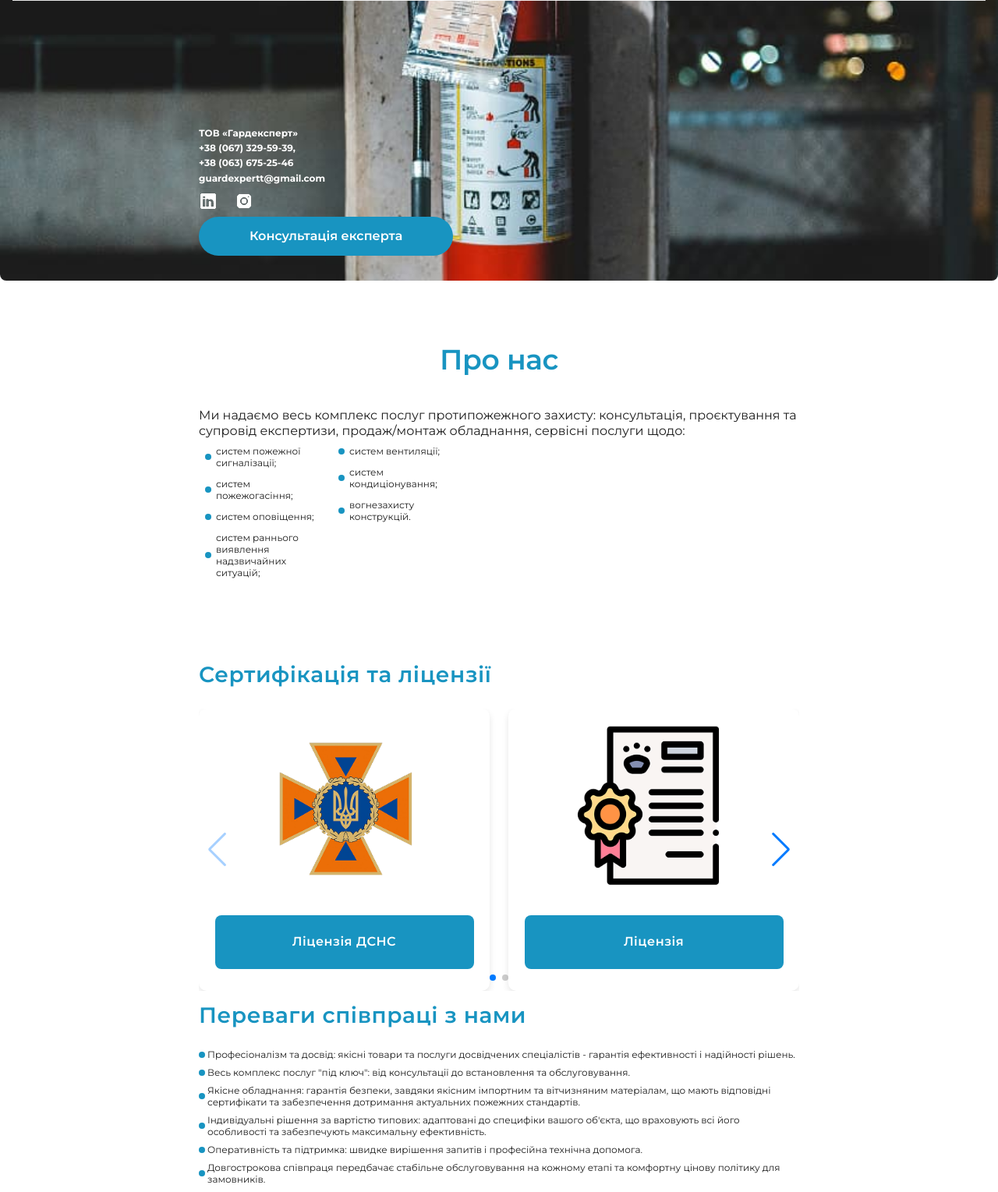
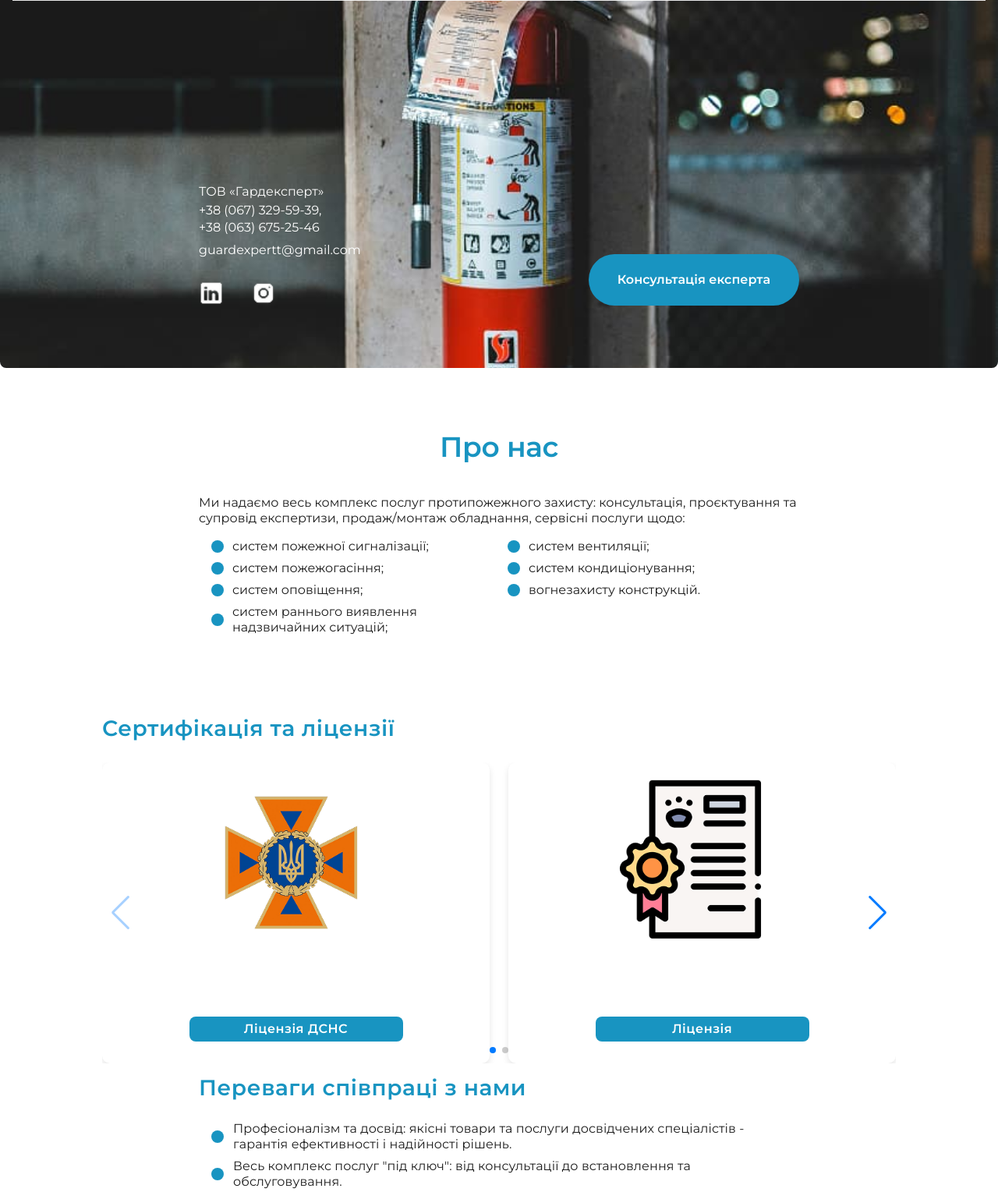
Before and after one commit to YelyzavetaMala/guard-expert, a website built with Vite: page index.html in a window 1280 px wide. Shown: the part 91-1620 px from the top of the page at 78% size. Built offline with nearby package versions, Linux system fonts and the light colour scheme.

Commit message:
added tablet media

```diff
--- a/index.html
+++ b/index.html
@@ -88,12 +88,12 @@
   <main>
       <!-- Hero section -->
       <section>
-        <div class="container">
+        <div class="container hero-container">
           <div class="hero-info">
             <h1 class="hero-title">ТОВ «Гардексперт»</h1>
-            <p>+38 (067) 329-59-39,</p>
-            <p>+38 (063) 675-25-46</p>
-            <p>guardexpertt@gmail.com</p>
+            <p class="hero-text">+38 (067) 329-59-39,</p>
+            <p class="hero-text">+38 (063) 675-25-46</p>
+            <p class="hero-mail">guardexpertt@gmail.com</p>
             <div class="hero-social">
             <a
               class="social-link"
@@ -180,7 +180,7 @@
     </section>
     <!-- Certification section -->
     <section id="certification" class="section-certification">
-      <div class="container">
+      <div class="certification-container">
         <h3 class="second-title">Сертифікація та ліцензії</h3>
         <div class="swiper-certification">
           <div class="swiper swiper-one">
@@ -1226,6 +1226,7 @@
     <!-- Footer section -->
     <footer class="footer">
       <div class="container">
+        <div class="footer-block">
         <div class="footer-info">
           <a
             class="menu-social-item"
@@ -1416,6 +1417,7 @@
         </div>
         </div>
         <button class="footer-button">Консультація експерта</button>
+      </div>
         <p class="copyright">© 2025 Guard Expert. Усі права захищено</p>
       </div>
 
--- a/src/style.css
+++ b/src/style.css
@@ -340,27 +340,72 @@ body::-webkit-scrollbar-track {
 }
 
 /* Hero section */
-
+.hero-container {
+  @media screen and (min-width: 834px) {
+    display: flex;
+    flex-direction: row;
+    justify-content: space-between;
+    align-items: end;
+  }
+}
 .hero-info {
   margin-top: 160px;
   color: var(--second-text-color);
   font-size: 12px;
   font-weight: 700;
   line-height: 1.6;
+  margin-bottom: 8px;
+  @media screen and (min-width: 834px) {
+    margin-top: 216px;
+    margin-bottom: 80px;
+  }
 }
 
 .hero-title {
   font-size: 12px;
   font-weight: 700;
+  @media screen and (min-width: 834px) {
+    font-size: 16px;
+    font-weight: 400;
+  }
 }
+.hero-text {
+  font-size: 12px;
+  font-weight: 400;
+  line-height: 1.4;
 
+  @media screen and (min-width: 834px) {
+    font-size: 16px;
+  }
+}
+.hero-mail {
+  font-size: 12px;
+  font-weight: 400;
+  line-height: 1.3;
+
+  @media screen and (min-width: 834px) {
+    font-size: 16px;
+    margin-top: 8px;
+  }
+}
 .hero-social {
   display: flex;
   flex-direction: row;
   justify-content: flex-start;
   align-items: center;
   gap: 22px;
-  margin: 8px 0;
+  margin-top: 8px;
+  @media screen and (min-width: 834px) {
+    margin-top: 28px;
+    gap: 35px;
+  }
+}
+
+.social-img {
+  @media screen and (min-width: 834px) {
+    width: 32px;
+    height: 32px;
+  }
 }
 
 .hero-button {
@@ -372,6 +417,10 @@ body::-webkit-scrollbar-track {
   border-radius: 80px;
   border: none;
   margin-bottom: 32px;
+  @media screen and (min-width: 834px) {
+    padding: 24px 37px;
+    margin-bottom: 80px;
+  }
 }
 
 /* About section */
@@ -380,13 +429,21 @@ body::-webkit-scrollbar-track {
   margin-top: 8px;
   display: flex;
   gap: 23px;
+  @media screen and (min-width: 834px) {
+    margin-top: 16px;
+  }
 }
 
 .about-list {
   font-size: 12px;
   list-style-type: disc;
   padding-left: 8px;
-  width: 148px;
+  max-width: 148px;
+  @media screen and (min-width: 834px) {
+    font-size: 16px;
+    max-width: 357px;
+    padding-left: 16px;
+  }
 }
 
 .about-list li {
@@ -394,6 +451,10 @@ body::-webkit-scrollbar-track {
   display: flex;
   align-items: center;
   gap: 3px;
+  @media screen and (min-width: 834px) {
+    gap: 8px;
+    margin-bottom: 8px;
+  }
 }
 
 .about-list .bullet {
@@ -403,12 +464,22 @@ body::-webkit-scrollbar-track {
   border-radius: 50%;
   margin-right: 3px;
   flex-shrink: 0;
+  @media screen and (min-width: 834px) {
+    width: 16px;
+    height: 16px;
+  }
 }
 
 /* Certification section */
 
 .section-certification {
   padding-top: 12px;
+}
+
+.certification-container {
+  @media screen and (min-width: 834px) {
+    padding: 0 131px;
+  }
 }
 .swiper {
   width: 100%;
@@ -437,6 +508,10 @@ body::-webkit-scrollbar-track {
   height: 257px;
 
   object-fit: cover;
+  @media (min-width: 834px) {
+    width: 274px;
+    height: 302px;
+  }
 }
 
 .certification-button {
@@ -454,8 +529,9 @@ body::-webkit-scrollbar-track {
   margin-bottom: 20px;
   transition: transform 250ms ease-in-out;
   @media (min-width: 834px) {
-    width: 332px;
-    height: 69px;
+    width: 274px;
+    height: 32px;
+    margin-top: 16px;
   }
 }
 
@@ -469,6 +545,11 @@ body::-webkit-scrollbar-track {
   font-size: 12px;
   list-style-type: disc;
   margin-bottom: -12px;
+  @media screen and (min-width: 834px) {
+    font-size: 16px;
+    letter-spacing: 0.1px;
+    margin-left: 16px;
+  }
 }
 
 .advantages-list li {
@@ -484,6 +565,11 @@ body::-webkit-scrollbar-track {
   border-radius: 50%;
   margin-right: 3px;
   flex-shrink: 0;
+  @media screen and (min-width: 834px) {
+    margin-right: 12px;
+    width: 16px;
+    height: 16px;
+  }
 }
 /* Services section */
 .services-container {
@@ -721,7 +807,7 @@ body::-webkit-scrollbar-track {
   padding: 0 57px;
 
   @media screen and (min-width: 834px) {
-    padding: 0 32px;
+    padding: 0 131px;
   }
 }
 .partners-list {
@@ -752,7 +838,7 @@ body::-webkit-scrollbar-track {
 }
 
 .faq-question {
-  width: 327px;
+  width: 100%;
   height: 39px;
   padding: 8px;
   text-align: left;
@@ -767,6 +853,11 @@ body::-webkit-scrollbar-track {
   background-color: #1894c180;
   border: none;
   border-radius: 8px;
+  @media screen and (min-width: 834px) {
+    padding: 16px;
+    height: 73px;
+    font-size: 16px;
+  }
 }
 
 .faq-icon {
@@ -776,6 +867,9 @@ body::-webkit-scrollbar-track {
   display: flex;
   justify-content: center;
   align-items: center;
+  @media screen and (min-width: 834px) {
+    padding: 12px 20px;
+  }
 }
 .faq-svg {
   width: 12px;
@@ -783,6 +877,10 @@ body::-webkit-scrollbar-track {
 
   transition: transform 0.3s ease;
   fill: var(--accent-color);
+  @media screen and (min-width: 834px) {
+    width: 27px;
+    height: 16px;
+  }
 }
 .faq-item.active .faq-svg {
   transform: rotate(360deg);
@@ -800,10 +898,17 @@ body::-webkit-scrollbar-track {
   border: none;
   border-radius: 8px;
   margin-bottom: 8px;
+  @media screen and (min-width: 834px) {
+    font-size: 16px;
+    padding: 0 32px;
+  }
 }
 
 .answer-text {
   padding: 13px 0;
+  @media screen and (min-width: 834px) {
+    padding: 16px 0;
+  }
 }
 
 .answer-list {
@@ -959,6 +1064,12 @@ body::-webkit-scrollbar-track {
   margin-top: auto;
   text-align: center;
 }
+.footer-block {
+  @media screen and (min-width: 834px) {
+    display: flex;
+    justify-content: space-between;
+  }
+}
 
 .footer-info {
   display: flex;
@@ -984,6 +1095,9 @@ body::-webkit-scrollbar-track {
   display: flex;
   flex-direction: column;
   gap: 16px;
+  @media screen and (min-width: 834px) {
+    flex-direction: row;
+  }
 }
 
 .list-socials a {
```
